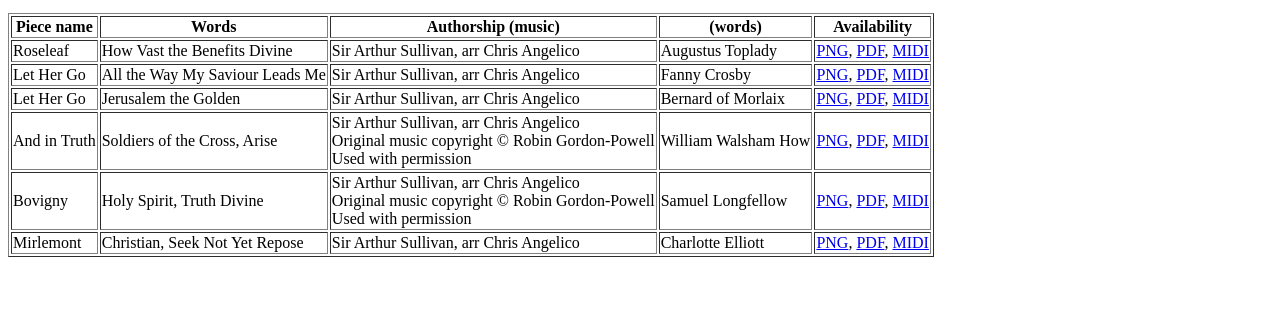
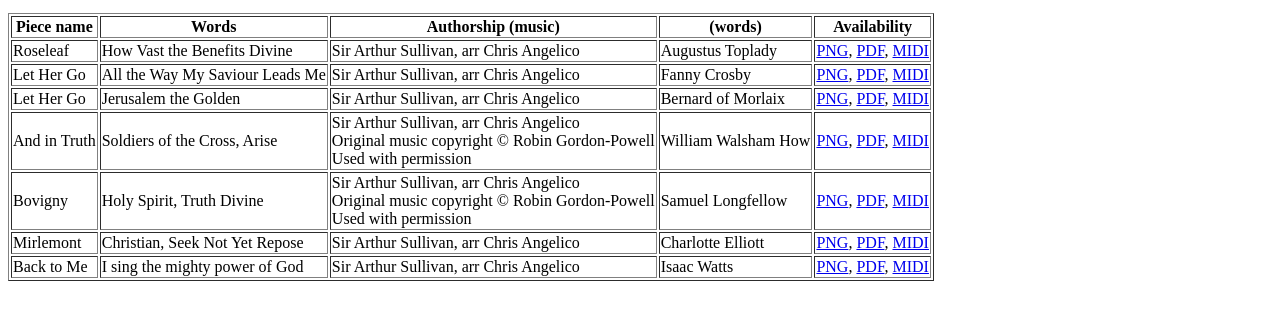
Before and after one commit to Rosuav/Hymns, a plain HTML site: page index.html in a window 1280 px wide. Shown: the part 119-438 px from the top of the page. Drawn offline with Linux system fonts and the light colour scheme.

Commit message:
New hymn tune: Back To Me

```diff
--- a/index.html
+++ b/index.html
@@ -40,6 +40,10 @@ Original music copyright &copy; Robin Gordon-Powell<br>Used with permission
 <td>Sir Arthur Sullivan, arr Chris Angelico</td><td>Charlotte Elliott</td>
 <td><a href="Mirlemont.png">PNG</a>, <a href="Mirlemont.pdf">PDF</a>, <a href="Mirlemont.mid">MIDI</a></td></tr>
 
+<tr><td>Back to Me</td><td>I sing the mighty power of God</td>
+<td>Sir Arthur Sullivan, arr Chris Angelico</td><td>Isaac Watts</td>
+<td><a href="BackToMe.png">PNG</a>, <a href="BackToMe.pdf">PDF</a>, <a href="BackToMe.mid">MIDI</a></td></tr>
+
 </table>
 </body>
 </html>
```
Also changed, not shown: BackToMe.png (added), 5 other files.
